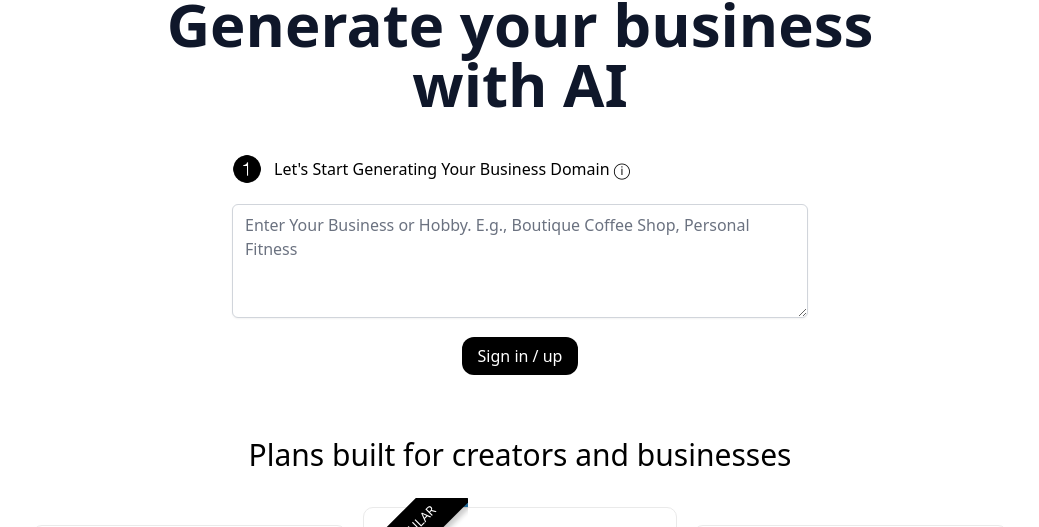
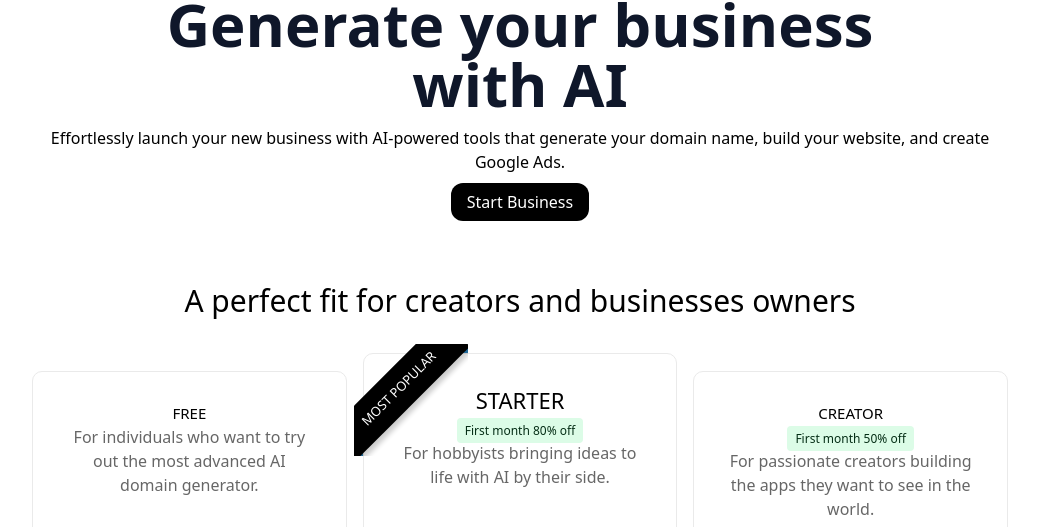
Before and after one commit to romanvieito/simplerb, a Next.js app: page / in a window 1280 px wide. Shown: the part 158-685 px from the top of the page, without its empty margins (120-1159 px from the left). Built offline with nearby package versions, Linux system fonts and the light colour scheme; no server answers.

Commit message:
adding text explicativo

```diff
--- a/pages/index.tsx
+++ b/pages/index.tsx
@@ -109,7 +109,11 @@ const Home: NextPage = () => {
           Generate your business with AI
         </h1>
 
-        <div className="max-w-xl w-full">
+        <h2 className="mt-3">
+          Effortlessly launch your new business with AI-powered tools that generate your domain name, build your website, and create Google Ads.
+        </h2>
+
+        {/* <div className="max-w-xl w-full">
           <div className="flex mt-10 items-center space-x-3">
             <Image
               src="/1-black.png"
@@ -142,15 +146,15 @@ const Home: NextPage = () => {
               "Enter Your Business or Hobby. E.g., Boutique Coffee Shop, Personal Fitness"
             }
           />
-        </div>
+        </div> */}
 
         <SignedOut>
-          <div className="mb-4">
+          <div className="my-4">
             <a
               onClick={() => openSignIn()}
               className="bg-black cursor-pointer rounded-xl text-white font-medium px-4 py-2 sm:mt-10 mt-8 hover:bg-black/80 w-full"
             >
-              Sign in / up
+              Start Business
             </a>
           </div>
         </SignedOut>
@@ -163,7 +167,7 @@ const Home: NextPage = () => {
 
         <div className={styles.pricingTitle}>
           <h2 className="mt-12 font-medium" style={{ fontSize: 30 }}>
-            Plans built for creators and businesses
+            A perfect fit for creators and businesses owners
           </h2>
         </div>
 
```
